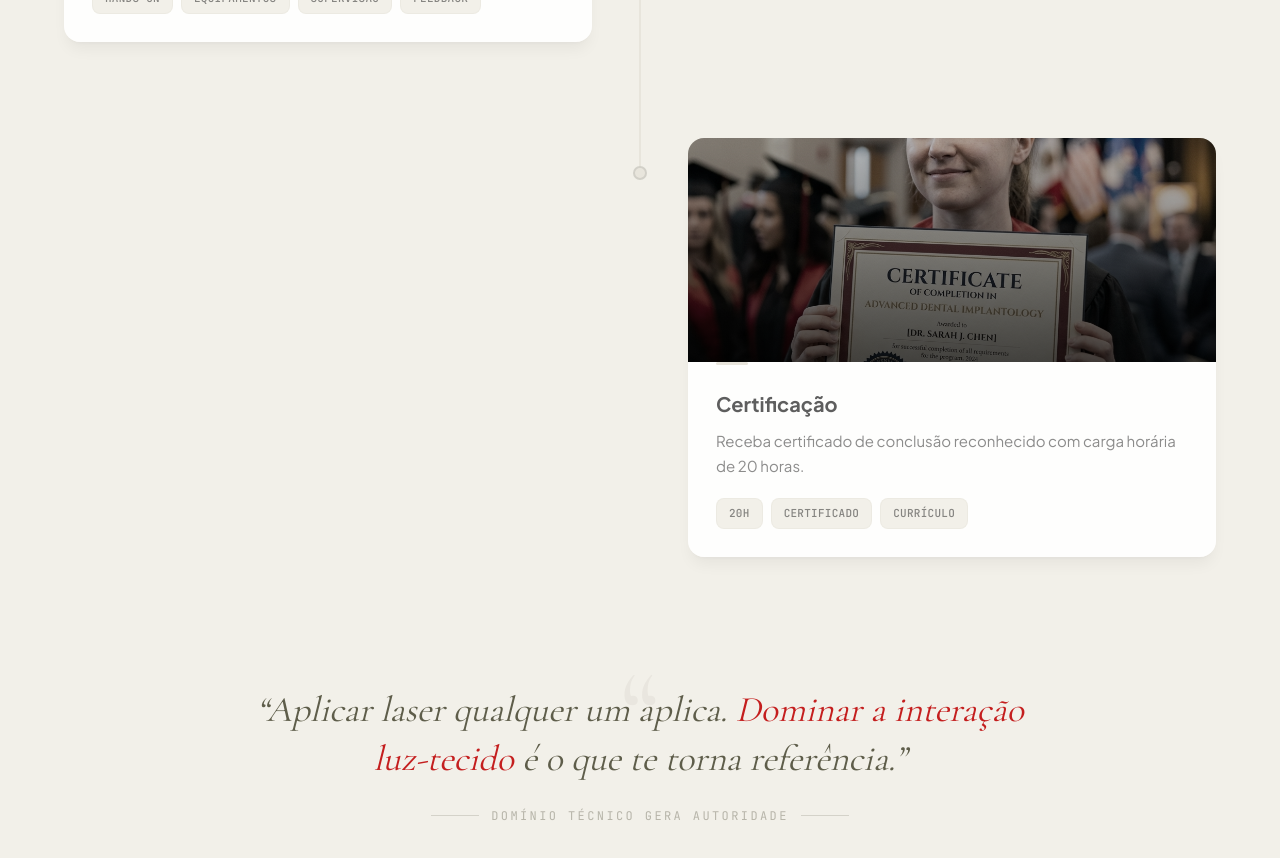
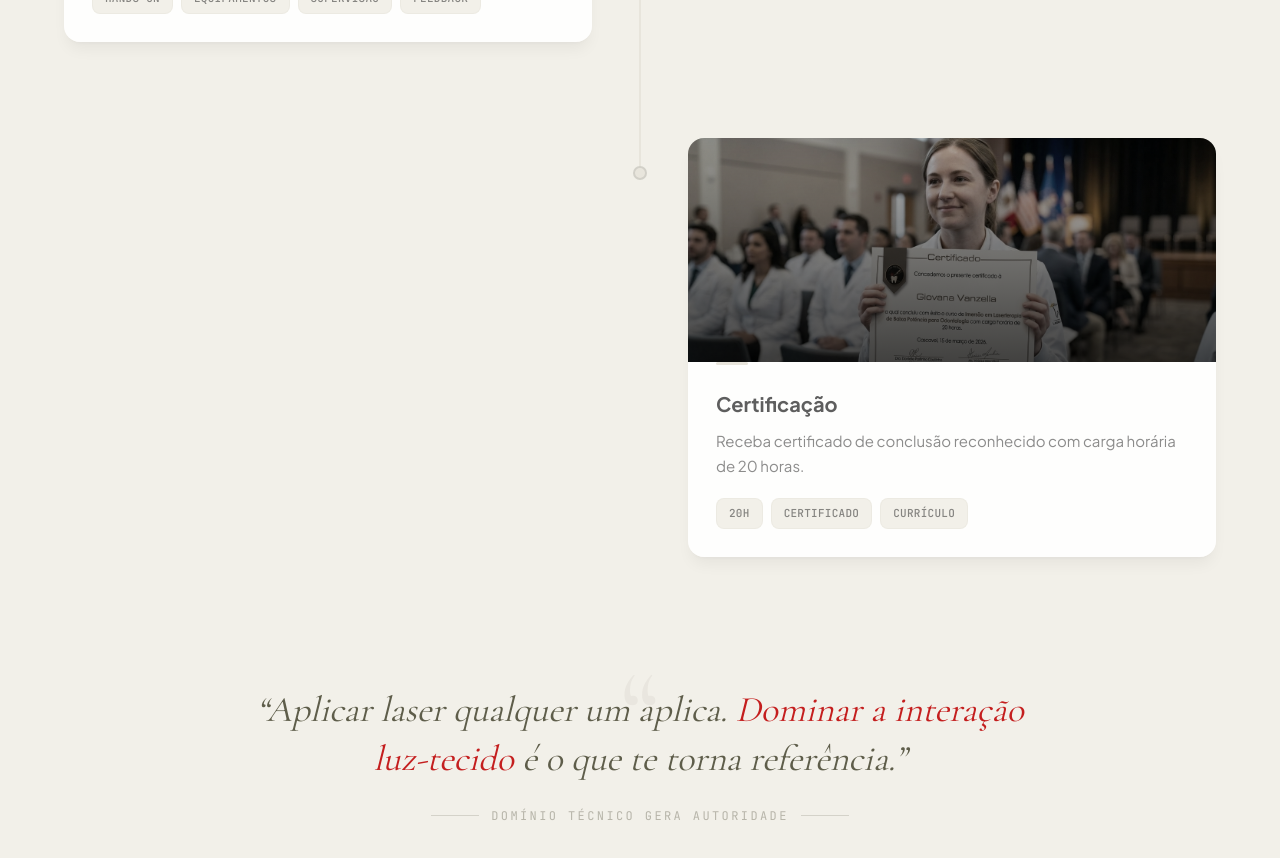
Before and after one commit to danilosouza-dev/laserterapia-landing-page, a Next.js app: page / in a window 1280 px wide. Shown: the part 3800-4658 px from the top of the page. Built offline with nearby package versions, Linux system fonts and the light colour scheme.

Commit message:
fix: usar mulher-certificado.jpeg no card Certificação

```diff
--- a/src/components/ProblemSection.tsx
+++ b/src/components/ProblemSection.tsx
@@ -53,7 +53,7 @@ const masteryItems = [
     tags: ["20h", "Certificado", "Currículo"],
     description:
       "Receba certificado de conclusão reconhecido com carga horária de 20 horas.",
-    image: "/images/mastery-certificacao.jpg",
+    image: "/images/mulher-certificado.jpeg",
     gradient: "from-black/60 via-black/30 to-transparent",
   },
 ];
```
Also changed, not shown: public/images/certificado.jpeg (added), public/images/mulher-certificado.jpeg (added).
